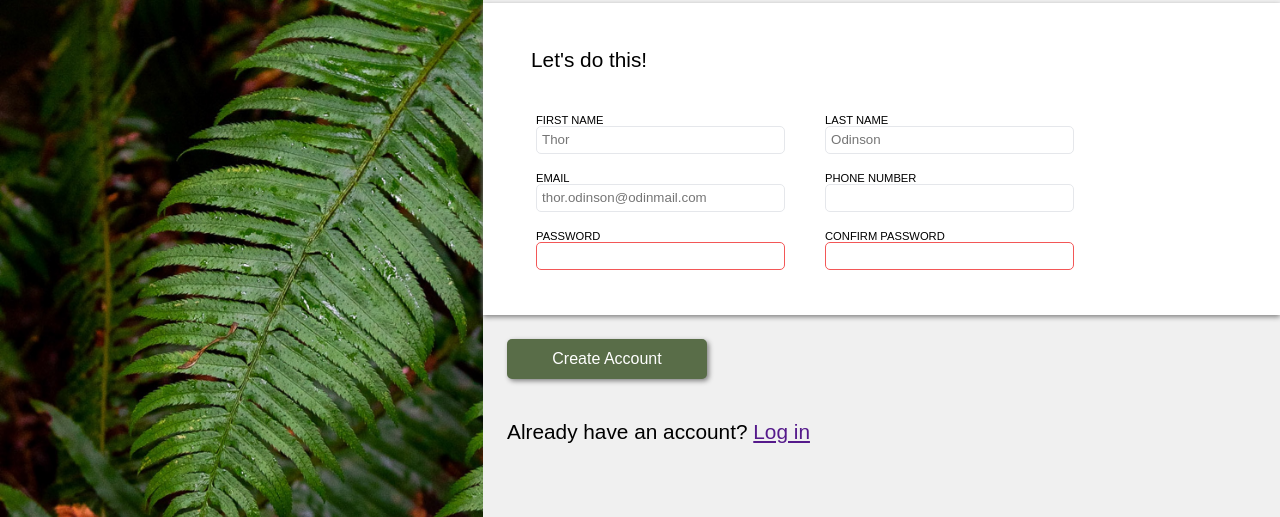
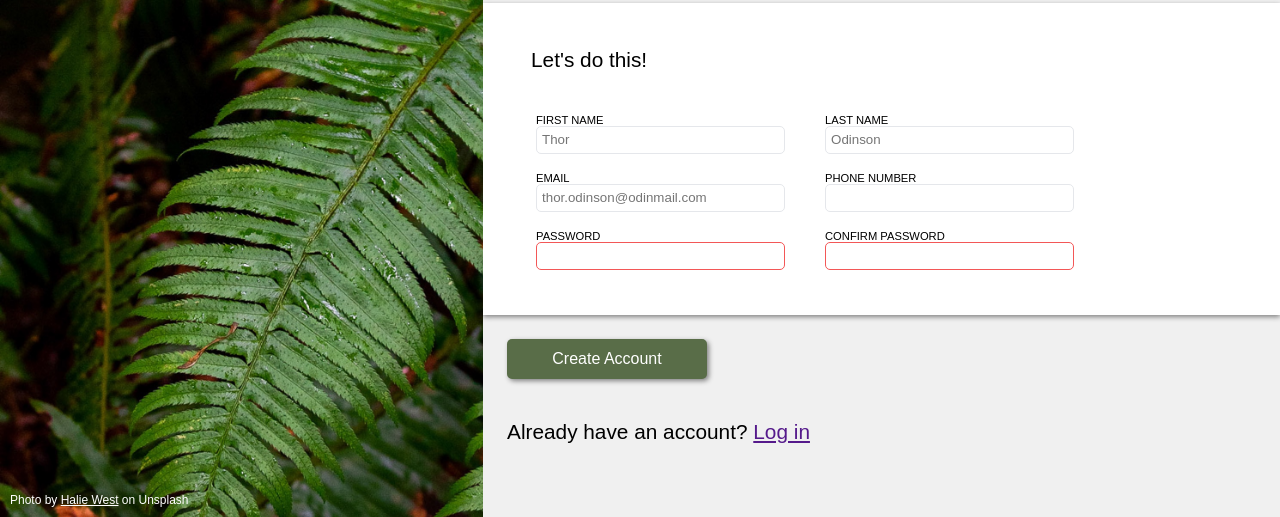
Before and after one commit to DanielT94/sign-up-form, a plain HTML site: page index.html in a window 1280 px wide. Shown: the part 323-840 px from the top of the page. Drawn offline with Linux system fonts and the light colour scheme.

Commit message:
Added photo credit

```diff
--- a/index.html
+++ b/index.html
@@ -12,6 +12,9 @@
         <div class = logo>
             <img src="images/odin-lined.png" alt ="TOP logo">
             <h1>ODIN</h1>
+        </div>
+        <div class="photo-credit">
+            Photo by <a href="https://unsplash.com/photos/25xggax4bSA" target="_blank">Halie West</a> on Unsplash
         </div>
     </div>
     <div class = right>
--- a/styles.css
+++ b/styles.css
@@ -18,6 +18,7 @@ body {
     flex-wrap: wrap;
     justify-content: center;
     margin: 0px;
+    position: relative;
 }
 
 .logo{
@@ -39,6 +40,19 @@ body {
 
 .logo img{
     height: clamp(90px, 80%, 200px);
+}
+
+.photo-credit {
+    position: absolute;
+    bottom: 10px;
+    left: 10px;
+    color: white;
+    font-size: 12px;
+}
+
+.photo-credit a {
+    color: white;
+    text-decoration: underline;
 }
 
 .right {
```
